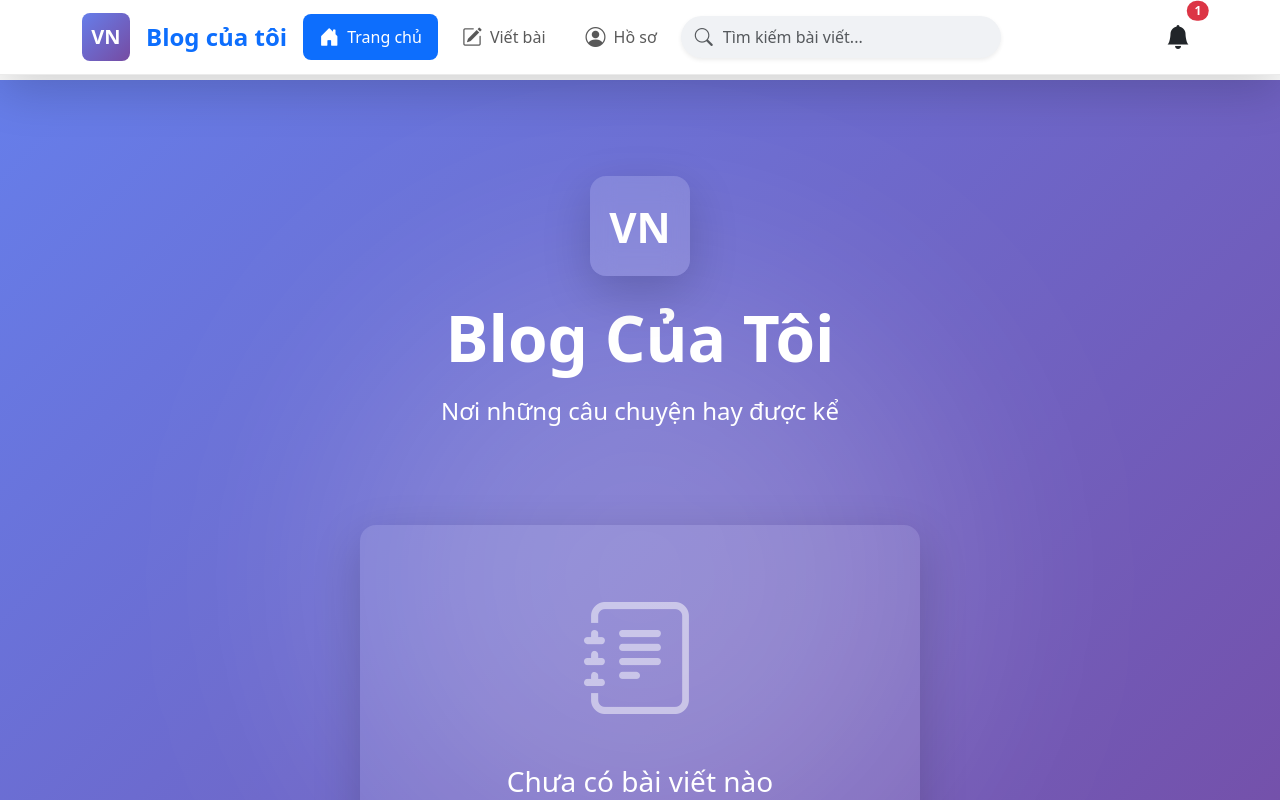
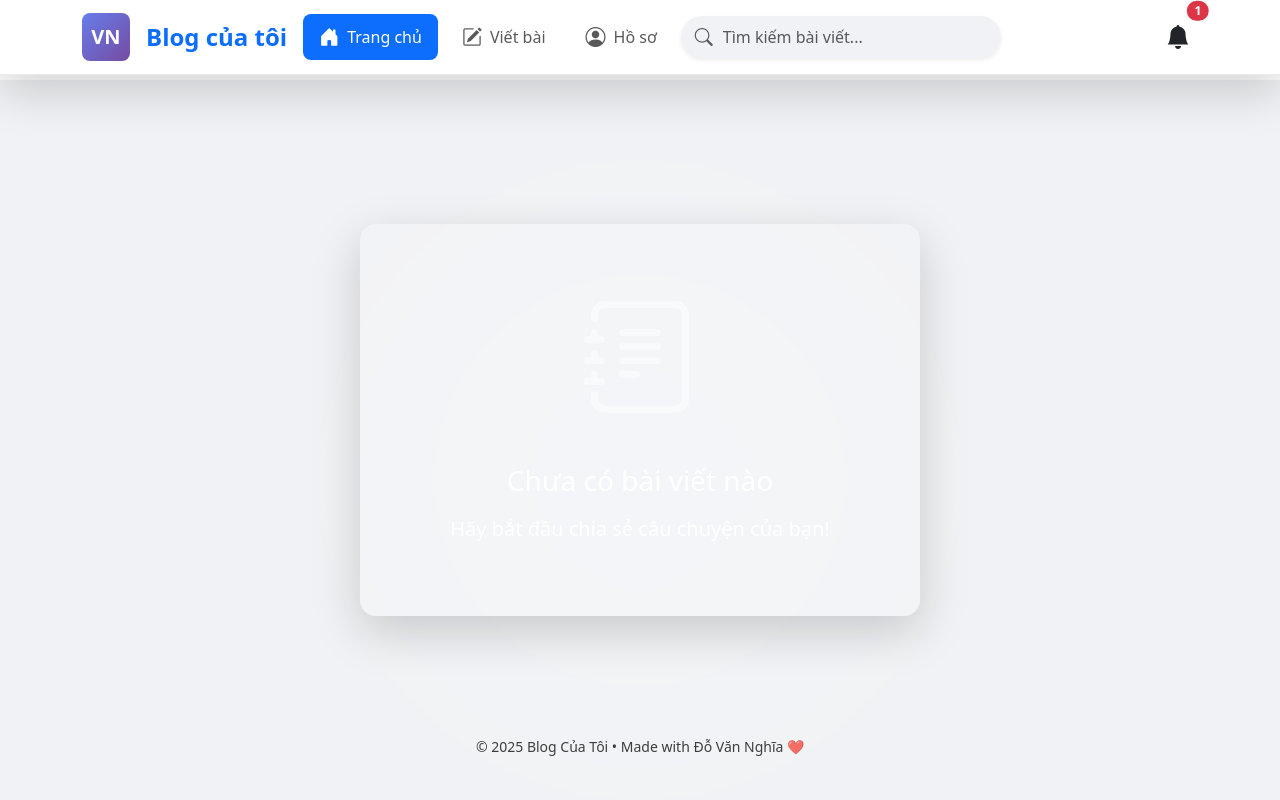
Before and after one commit to nghiado2803/Assignment_TKGDTTBE, a Vue app: page /home in a window 1280 px wide. Shown: the top 800 px of the page. Built offline with nearby package versions, Linux system fonts and the light colour scheme.

Commit message:
Update Home.vue

```diff
--- a/src/views/Home.vue
+++ b/src/views/Home.vue
@@ -1,7 +1,7 @@
 <template>
   <!-- Full gradient background + hiệu ứng kính mờ -->
   <div class="min-vh-100 position-relative overflow-hidden"
-       style="background: linear-gradient(135deg, #667eea 0%, #764ba2 100%);">
+       style="background: #f0f2f5;">
 
     <!-- Blob trang trí -->
     <div class="position-absolute top-50 start-50 translate-middle blob opacity-20"></div>
@@ -9,15 +9,6 @@
 
     <div class="container py-5 position-relative z-1">
 
-      <!-- Header chào mừng -->
-      <div class="text-center text-white mb-5 pt-5">
-        <div class="d-inline-flex align-items-center justify-content-center rounded-4 shadow-lg mb-4"
-             style="width: 100px; height: 100px; background: rgba(255,255,255,0.15); backdrop-filter: blur(12px); font-size: 42px; font-weight: 800;">
-          VN
-        </div>
-        <h1 class="display-3 fw-bold mb-3">Blog Của Tôi</h1>
-        <p class="lead fs-4 opacity-90">Nơi những câu chuyện hay được kể</p>
-      </div>
 
       <!-- Khi chưa có bài viết -->
       <div v-if="posts.length === 0" class="text-center py-5 mt-5">
@@ -92,7 +83,7 @@
     </div>
 
     <!-- Footer nhỏ -->
-    <p class="text-center text-white mt-4 opacity-75 small">
+    <p class="text-center text-black mt-4 opacity-75 small">
             © 2025 Blog Của Tôi • Made with Đỗ Văn Nghĩa ❤️
           </p>
   </div>
```
